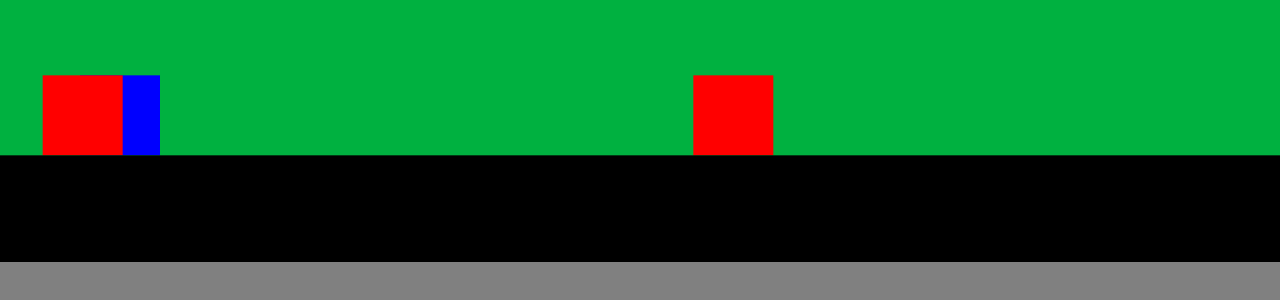
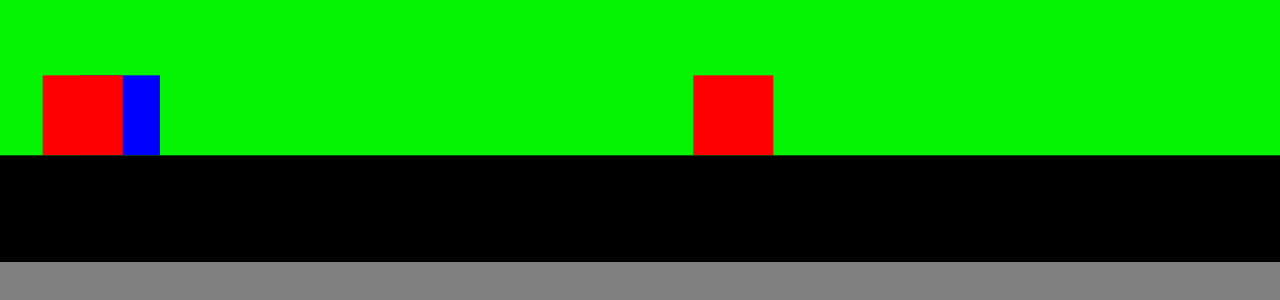
Before and after one commit to BNoodle/EPIC-GAME, a plain HTML site: page index.html in a window 1280 px wide. Shown: the part 458-758 px from the top of the page. Drawn offline with Linux system fonts and the light colour scheme.

Commit message:
made better green thing

```diff
--- a/style.css
+++ b/style.css
@@ -5,7 +5,7 @@
 #canvas1 {
     position: absolute;
     border: none;
-    background-color: #00b140;
+    background-color: rgb(4, 244, 4);
 }
 
 body {
```
